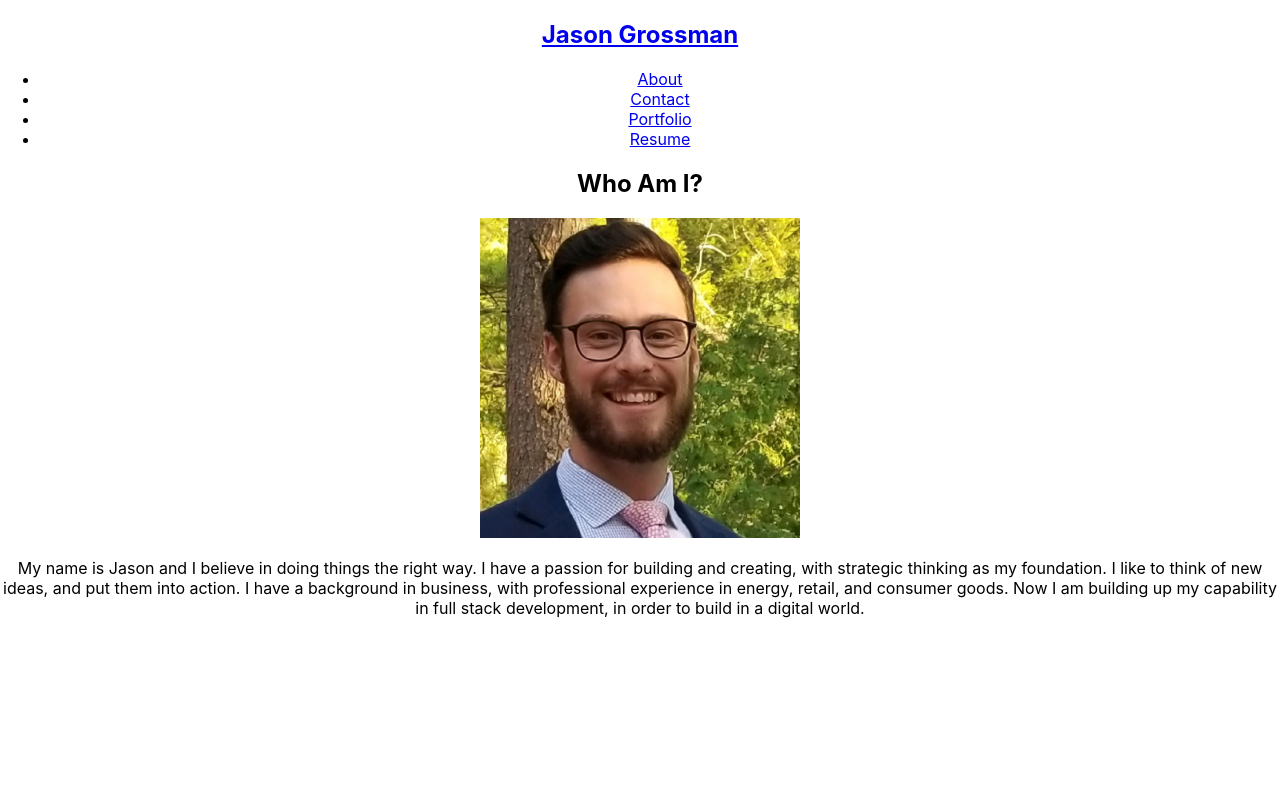
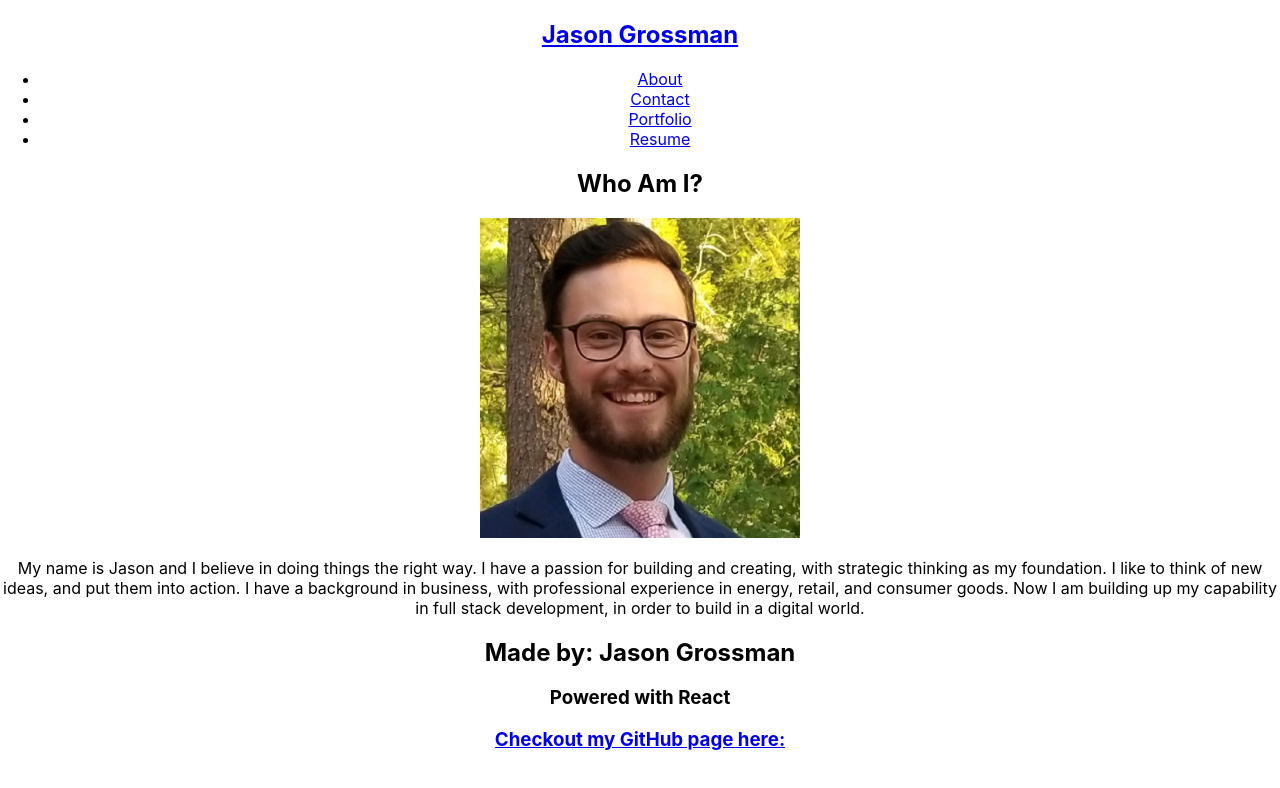
Before and after one commit to jasongrossman/personal-portfolio, a React (Create React App) app: page / in a window 1280 px wide. Shown: the top 788 px of the page. Built offline with nearby package versions, Linux system fonts and the light colour scheme.

Commit message:
added footer with link to github

```diff
--- a/src/App.js
+++ b/src/App.js
@@ -4,6 +4,7 @@ import About from './components/About';
 import Contact from './components/Contact';
 import Portfolio from './components/Portfolio';
 import Resume from './components/Resume';
+import Footer from './components/Footer';
 import './App.css';
 
 
@@ -26,10 +27,12 @@ function App() {
     }
   };
   return (
-    <div className="App">
+    <body className="App">
       <Nav currentPage={currentPage} setCurrentPage={setCurrentPage} />
       <div>{renderPage(currentPage)}</div>
-    </div>
+      <Footer></Footer>
+    </body>
+
   );
 }
 
--- /dev/null
+++ b/src/components/Footer/index.js
@@ -0,0 +1,24 @@
+import React from 'react';
+
+function Footer() {
+
+    return(
+        <footer>
+            <h2>
+                Made by: Jason Grossman
+            </h2>
+            <h3>
+                Powered with React
+            </h3>
+            <h3>
+                <span>
+                    <a href="https://github.com/jasongrossman">
+                    Checkout my GitHub page here:
+                    </a>
+                </span>
+            </h3>
+        </footer>
+    )
+}
+
+export default Footer;
```
